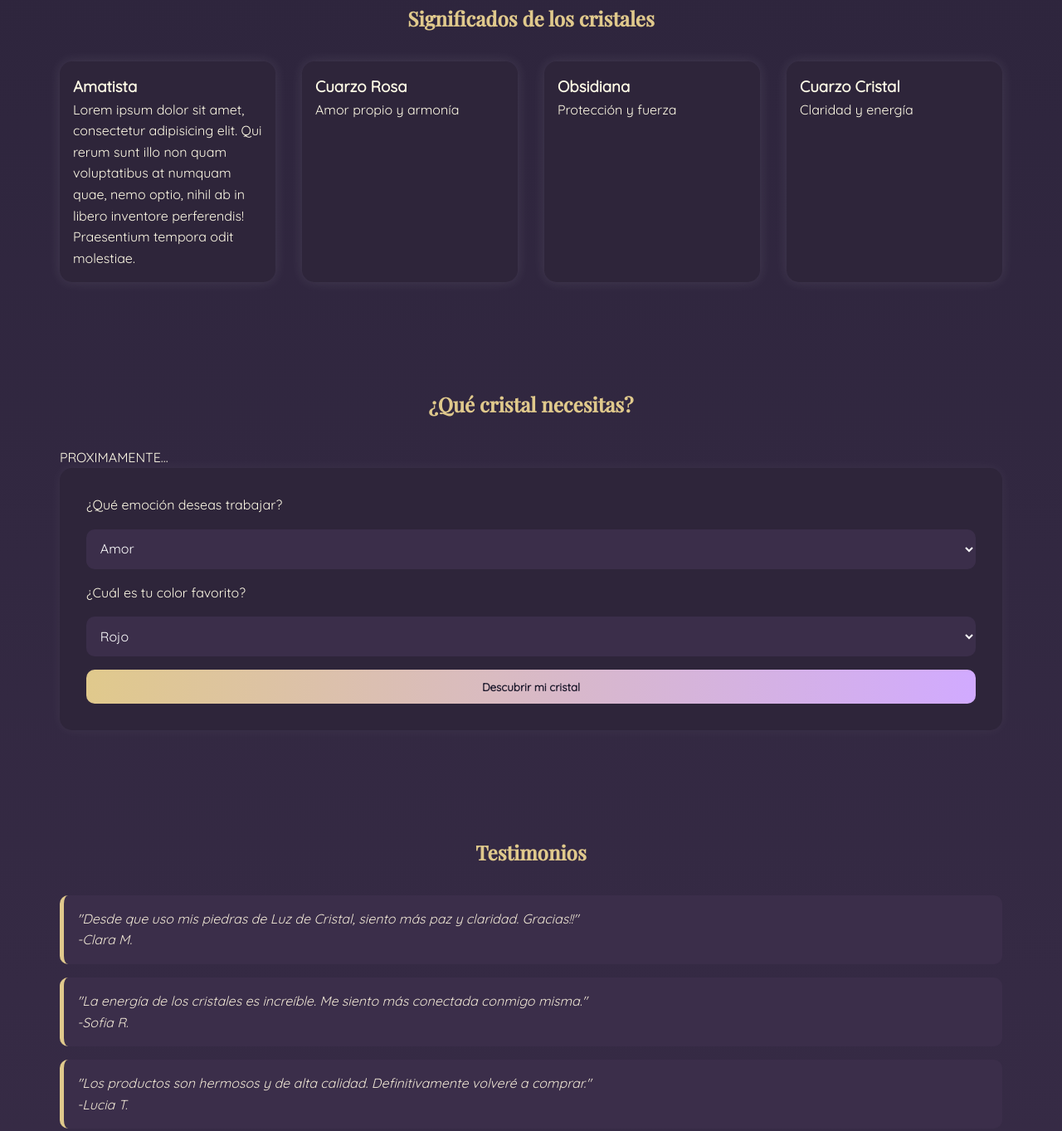
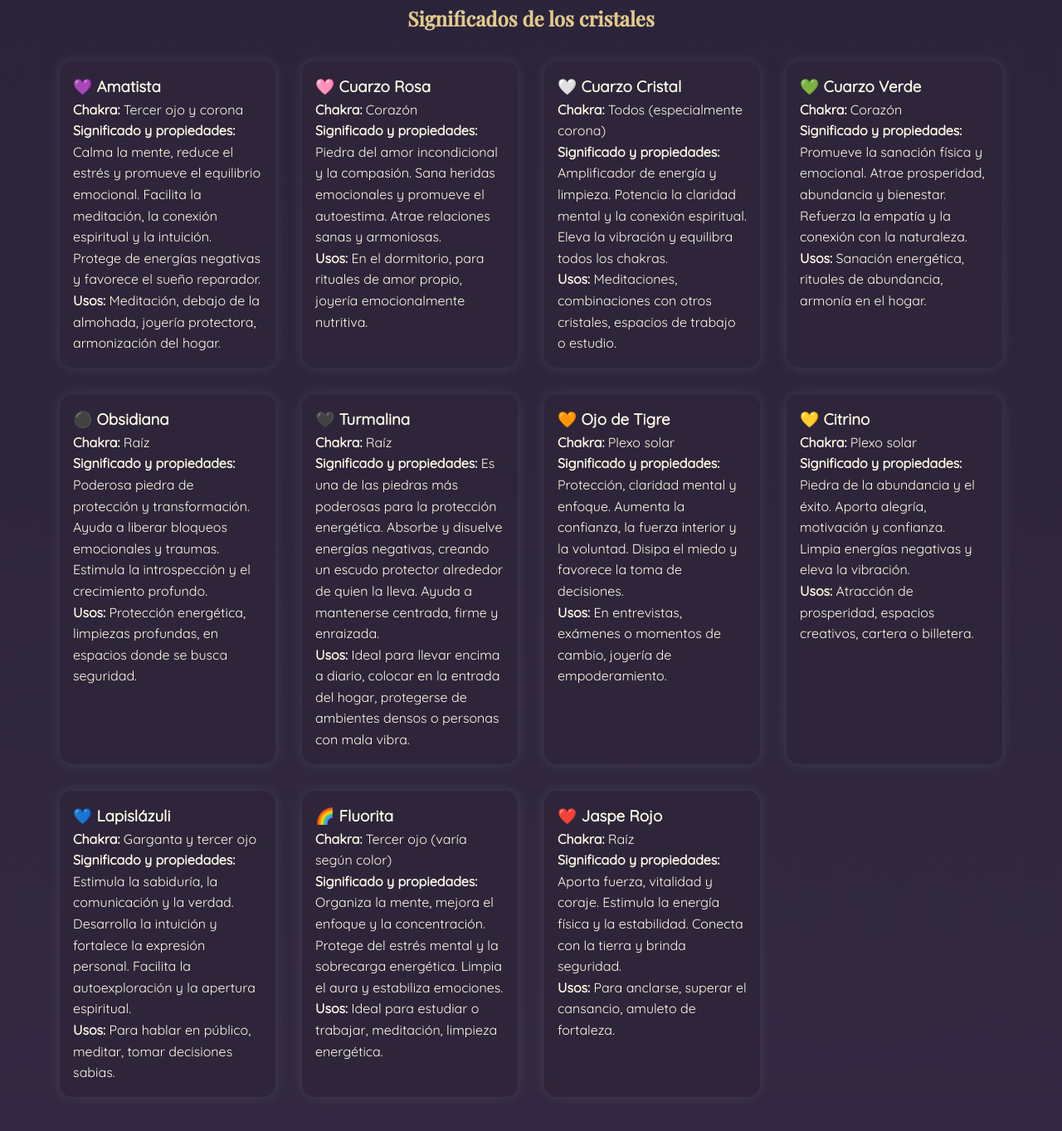
Before and after one commit to NaylaValiente16/luz-de-cristal-tienda-de-cristales, a plain HTML site: page index.html in a window 1280 px wide. Shown: the part 2625-3988 px from the top of the page at 83% size. Drawn offline with nearby package versions, Linux system fonts and the light colour scheme.

Commit message:
29/5 seccion significados

```diff
--- a/index.html
+++ b/index.html
@@ -71,10 +71,10 @@
             <span>$1800</span>
         </div>
         <div class="producto">
-            <img src="img/cuarzocristal.jpg" alt="cuarzo cristal" height="300" width="50">
-            <h3>Cuarzo Cristal</h3>
-            <p>Claridad y energía.</p>
-            <span>$1600</span>
+            <img src="img/turmalina.jpg" alt="turmalina" height="300" width="50">
+            <h3>Turmalina</h3>
+            <p>Protección y equilibrio.</p>
+            <span>$2000</span>
         </div>
         <div class="producto">
             <img src="img/ojotigre.jpeg" alt="ojo tigre" height="300" width="50">
@@ -113,20 +113,80 @@
         <h2>Significados de los cristales</h2>
         <div class="tarjetas">
             <div class="tarjeta">
-            <h3>Amatista</h3>
-            <p>Lorem ipsum dolor sit amet, consectetur adipisicing elit. Qui rerum sunt illo non quam voluptatibus at numquam quae, nemo optio, nihil ab in libero inventore perferendis! Praesentium tempora odit molestiae.</p>
+             <h3>💜 Amatista</h3>
+  <p><strong>Chakra:</strong> Tercer ojo y corona</p>
+  <p><strong>Significado y propiedades:</strong> Calma la mente, reduce el estrés y promueve el equilibrio emocional. Facilita la meditación, la conexión espiritual y la intuición. Protege de energías negativas y favorece el sueño reparador.</p>
+  <p><strong>Usos:</strong> Meditación, debajo de la almohada, joyería protectora, armonización del hogar.</p>
+            </div>
+
+            <div class="tarjeta">
+            <h3>🩷 Cuarzo Rosa</h3>
+  <p><strong>Chakra:</strong> Corazón</p>
+  <p><strong>Significado y propiedades:</strong> Piedra del amor incondicional y la compasión. Sana heridas emocionales y promueve el autoestima. Atrae relaciones sanas y armoniosas.</p>
+  <p><strong>Usos:</strong> En el dormitorio, para rituales de amor propio, joyería emocionalmente nutritiva.</p>
+            </div>
+
+            <div class="tarjeta">
+            <h3>🤍 Cuarzo Cristal</h3>
+  <p><strong>Chakra:</strong> Todos (especialmente corona)</p>
+  <p><strong>Significado y propiedades:</strong> Amplificador de energía y limpieza. Potencia la claridad mental y la conexión espiritual. Eleva la vibración y equilibra todos los chakras.</p>
+  <p><strong>Usos:</strong> Meditaciones, combinaciones con otros cristales, espacios de trabajo o estudio.</p>
+
             </div>
             <div class="tarjeta">
-            <h3>Cuarzo Rosa</h3>
-            <p>Amor propio y armonía</p>
+            <h3>💚 Cuarzo Verde</h3>
+  <p><strong>Chakra:</strong> Corazón</p>
+  <p><strong>Significado y propiedades:</strong> Promueve la sanación física y emocional. Atrae prosperidad, abundancia y bienestar. Refuerza la empatía y la conexión con la naturaleza.</p>
+  <p><strong>Usos:</strong> Sanación energética, rituales de abundancia, armonía en el hogar.</p>
             </div>
+
             <div class="tarjeta">
-            <h3>Obsidiana</h3>
-            <p>Protección y fuerza</p>
+            <h3>⚫ Obsidiana</h3>
+  <p><strong>Chakra:</strong> Raíz</p>
+  <p><strong>Significado y propiedades:</strong> Poderosa piedra de protección y transformación. Ayuda a liberar bloqueos emocionales y traumas. Estimula la introspección y el crecimiento profundo.</p>
+  <p><strong>Usos:</strong> Protección energética, limpiezas profundas, en espacios donde se busca seguridad.</p>
             </div>
+
             <div class="tarjeta">
-            <h3>Cuarzo Cristal</h3>
-            <p>Claridad y energía</p>
+            <h3>🖤 Turmalina</h3>
+  <p><strong>Chakra:</strong> Raíz</p>
+  <p><strong>Significado y propiedades:</strong> Es una de las piedras más poderosas para la protección energética. Absorbe y disuelve energías negativas, creando un escudo protector alrededor de quien la lleva. Ayuda a mantenerse centrada, firme y enraizada.</p>
+  <p><strong>Usos:</strong> Ideal para llevar encima a diario, colocar en la entrada del hogar, protegerse de ambientes densos o personas con mala vibra.</p>
+            </div>
+
+            <div class="tarjeta">
+            <h3>🧡 Ojo de Tigre</h3>
+  <p><strong>Chakra:</strong> Plexo solar</p>
+  <p><strong>Significado y propiedades:</strong> Protección, claridad mental y enfoque. Aumenta la confianza, la fuerza interior y la voluntad. Disipa el miedo y favorece la toma de decisiones.</p>
+  <p><strong>Usos:</strong> En entrevistas, exámenes o momentos de cambio, joyería de empoderamiento.</p>
+            </div>
+
+            <div class="tarjeta">
+            <h3>💛 Citrino</h3>
+  <p><strong>Chakra:</strong> Plexo solar</p>
+  <p><strong>Significado y propiedades:</strong> Piedra de la abundancia y el éxito. Aporta alegría, motivación y confianza. Limpia energías negativas y eleva la vibración.</p>
+  <p><strong>Usos:</strong> Atracción de prosperidad, espacios creativos, cartera o billetera.</p>
+            </div>
+
+            <div class="tarjeta">
+            <h3>💙 Lapislázuli</h3>
+  <p><strong>Chakra:</strong> Garganta y tercer ojo</p>
+  <p><strong>Significado y propiedades:</strong> Estimula la sabiduría, la comunicación y la verdad. Desarrolla la intuición y fortalece la expresión personal. Facilita la autoexploración y la apertura espiritual.</p>
+  <p><strong>Usos:</strong> Para hablar en público, meditar, tomar decisiones sabias.</p>
+            </div>
+
+            <div class="tarjeta">
+            <h3>🌈 Fluorita</h3>
+  <p><strong>Chakra:</strong> Tercer ojo (varía según color)</p>
+  <p><strong>Significado y propiedades:</strong> Organiza la mente, mejora el enfoque y la concentración. Protege del estrés mental y la sobrecarga energética. Limpia el aura y estabiliza emociones.</p>
+  <p><strong>Usos:</strong> Ideal para estudiar o trabajar, meditación, limpieza energética.</p>
+            </div>
+
+             <div class="tarjeta">
+             <h3>❤️ Jaspe Rojo</h3>
+  <p><strong>Chakra:</strong> Raíz</p>
+  <p><strong>Significado y propiedades:</strong> Aporta fuerza, vitalidad y coraje. Estimula la energía física y la estabilidad. Conecta con la tierra y brinda seguridad.</p>
+  <p><strong>Usos:</strong> Para anclarse, superar el cansancio, amuleto de fortaleza.</p>
             </div>
     </div>
     </section>
```
Also changed, not shown: img/turmalina.jpg (added).
